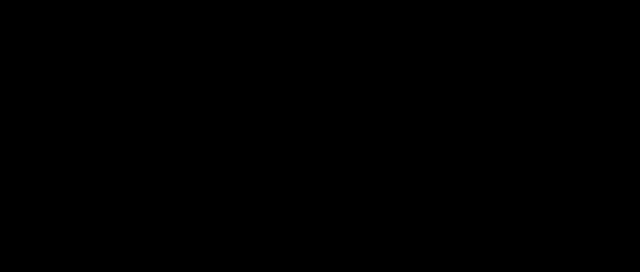
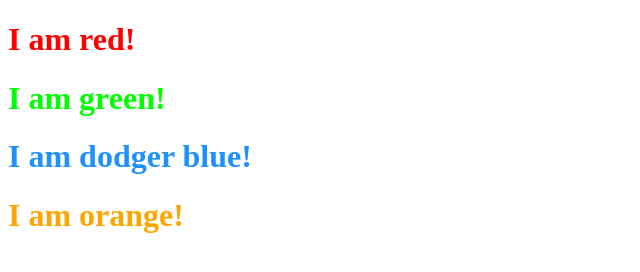
Before and after one commit to bitaKitsui/free-code-camp-css-courses, a plain HTML site: page basic-css/index.html in a window 1280 px wide. Shown: the whole page, without its empty margins (0-640 px from the left). Drawn offline with Linux system fonts and the light colour scheme.

Commit message:
33: Use Hex Code to Mix Colors

```diff
--- a/basic-css/index.html
+++ b/basic-css/index.html
@@ -7,12 +7,28 @@
     <link rel="stylesheet" href="styles/index.css">
     <link href="https://fonts.googleapis.com/css?family=Lobster" rel="stylesheet" type="text/css">
     <style>
-        body {
-            background-color: #000000;
+        .red-text {
+            color: #FF0000;
+        }
+        .green-text {
+            color: #00FF00;
+        }
+        .dodger-blue-text {
+            color: #1E90FF;
+        }
+        .orange-text {
+            color: #FFA500;
         }
     </style>
 </head>
 
 <body>
+<h1 class="red-text">I am red!</h1>
+
+<h1 class="green-text">I am green!</h1>
+
+<h1 class="dodger-blue-text">I am dodger blue!</h1>
+
+<h1 class="orange-text">I am orange!</h1>
 </body>
 </html>
```
